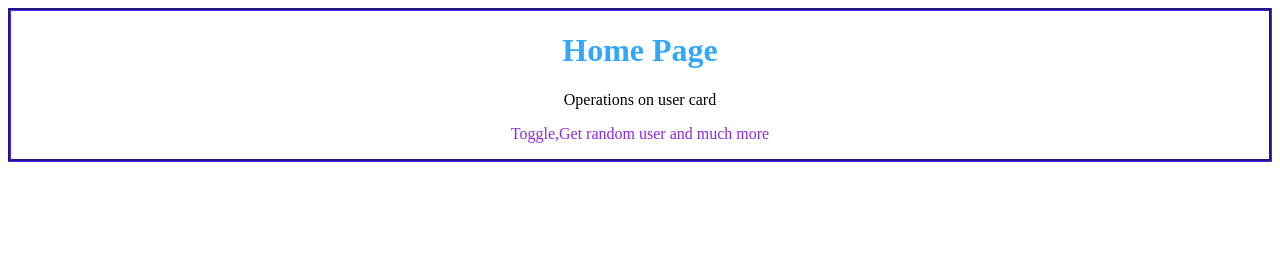
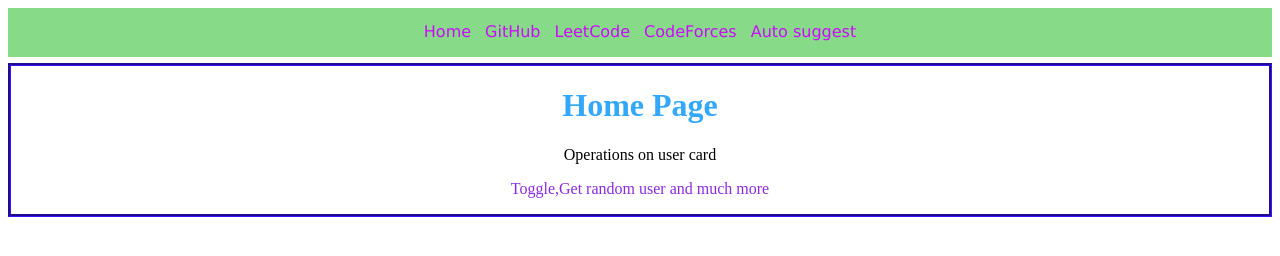
Before and after one commit to ShrenaReddy/autosuggest, a website: page frontend/index.html in a window 1280 px wide. Drawn offline with Linux system fonts and the light colour scheme.

Commit message:
Added navbar

```diff
--- a/frontend/index.css
+++ b/frontend/index.css
@@ -8,12 +8,26 @@
  /*   border: 3px;
     border-style: solid;
     border-color: black; */
-
-    border: 3px groove rgb(59, 35, 217);
+    border: 3px groove rgb(51, 19, 230);
 }
 #home-intro:hover{
-    background-color: rgb(237, 219, 100);
+    background-color: rgb(252, 193, 145);
 }
 #p2{
     color: blueviolet;
 }
+#nav{
+    text-align: center;
+    background-color: rgb(135, 218, 135);
+    height: 35px;
+    padding-top: 14px;
+    margin-bottom: 6px;
+}
+
+#nav a{
+    font-family: 'Lucida Sans', 'Lucida Sans Regular', 'Lucida Grande', 'Lucida Sans Unicode', Geneva, Verdana, sans-serif;
+margin: 0px 5px;
+/*margin: y-axis x-axis*/
+text-decoration: none;
+color: rgb(204, 10, 252);
+}
--- a/frontend/index.html
+++ b/frontend/index.html
@@ -7,6 +7,13 @@
     <link rel="stylesheet" href="index.css">
 </head>
 <body>
+    <div id="nav">
+        <a href="/">Home</a>
+        <a href="https://github.com" target="_blank">GitHub</a>
+        <a href="https://leetcode.com">LeetCode</a>
+        <a href="https://codeforces.com">CodeForces</a>
+        <a href="./pages/autosuggest.html">Auto suggest</a>
+    </div>
     <div id="home-intro">
     <h1>Home Page</h1>
     <p id="p1">Operations on user card</p>
@@ -14,4 +21,4 @@
     </div>
     <script src="index.js"></script>
 </body>
-</htm
+</html>
```
Also changed, not shown: frontend/pages/autosuggest.html (added, +11 -0 lines).
